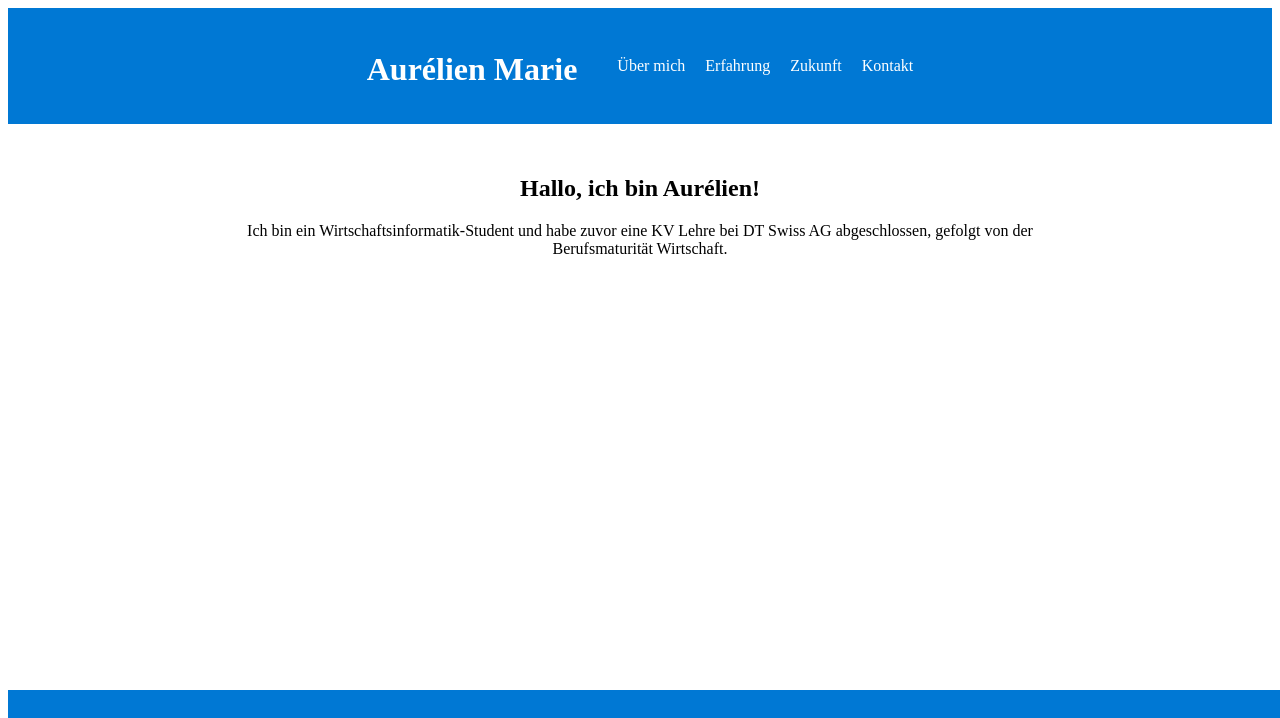
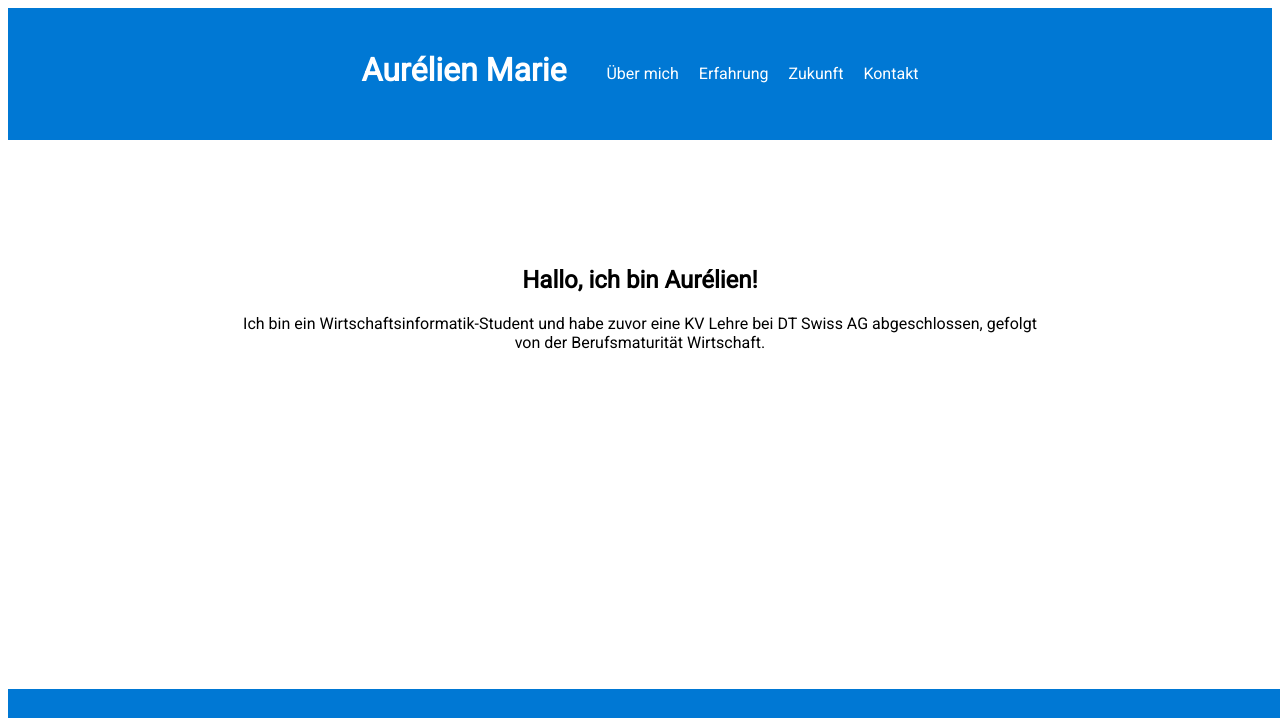
Before and after one commit to aurelienjmarie/portfolio-page, a plain HTML site: page index.html in a window 1280 px wide. Shown: the top 718 px of the page. Drawn offline with Linux system fonts and the light colour scheme.

Commit message:
fixed the hover over the navbar and added new font

```diff
--- a/index.html
+++ b/index.html
@@ -3,12 +3,16 @@
   <head>
     <meta charset="UTF-8" />
     <meta name="viewport" content="width=device-width, initial-scale=1.0" />
+    <link rel="preconnect" href="https://fonts.googleapis.com">
+    <link rel="preconnect" href="https://fonts.gstatic.com" crossorigin>
+    <link href="https://fonts.googleapis.com/css2?family=Oswald:wght@300&family=Roboto:wght@300;400&display=swap" rel="stylesheet">
     <title>Aurélien Marie - Portfolio</title>
     <link rel="stylesheet" href="style.css" />
     <script src="script.js"></script>
   </head>
   <body>
     <header>
+      <div class="navbar-wrapper">
         <nav>
           <h1>Aurélien Marie</h1>
           <ul>
@@ -18,8 +22,9 @@
             <li><a href="#contact">Kontakt</a></li>
           </ul>
         </nav>
+      </div>
     </header>
-
+    <div class="section-wrapper">
       <section id="about" class="section hover-zoom">
         <div class="container section-intro">
           <h2>Hallo, ich bin Aurélien!</h2>
@@ -47,7 +52,7 @@
           <p>Du kannst mich unter <a href="mailto:marie.aurelien@outlook.com">marie.aurelien@outlook.com</a> erreichen.</p>
         </div>
       </section>
-
+    </div>
     <footer>
       <div class="container">
         <p>&copy; 2023 Aurélien Marie</p>
--- a/style.css
+++ b/style.css
@@ -1,3 +1,9 @@
+/* Body-Stile */
+body{
+  font-family: 'Roboto', sans-serif;
+}
+
+
 /* Header-Stile */
 
 header {
@@ -9,7 +15,13 @@ header {
 
 header h1 {
   font-size: 2rem;
-  margin-bottom: 20px; /* Platz für die Kategorien unter dem Namen */
+  margin-bottom: 35px; /* Platz für die Kategorien unter dem Namen */
+}
+
+.navbar-wrapper{
+  display: flex;
+  justify-content: center;
+  align-items: center;
 }
 
 nav {
@@ -37,6 +49,10 @@ nav a:hover {
 
 
   /* Section styles */
+
+  .section-wrapper{
+    margin: 75px;
+  }
 
   .section {
     height: 100vh; /* Setzt die Höhe auf 100% der Bildschirmhöhe */
```
Lines whose indentation alone changed are shown as unchanged.
